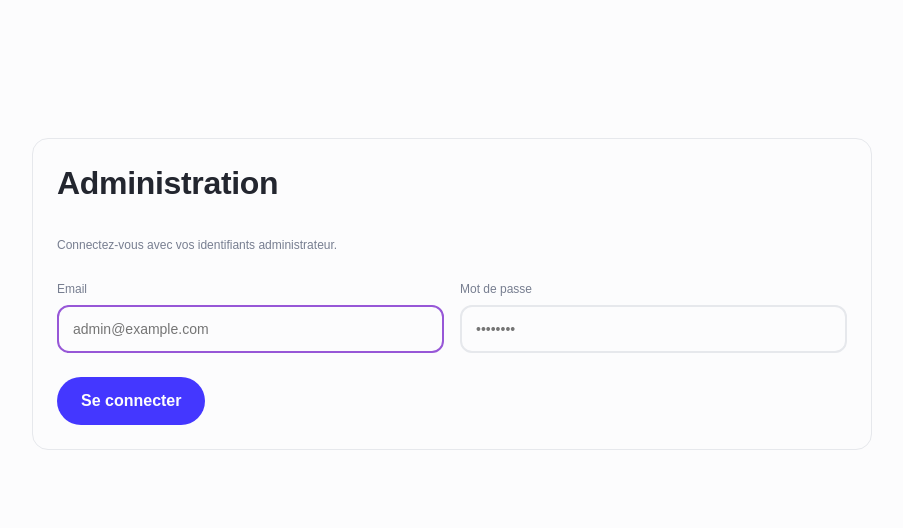
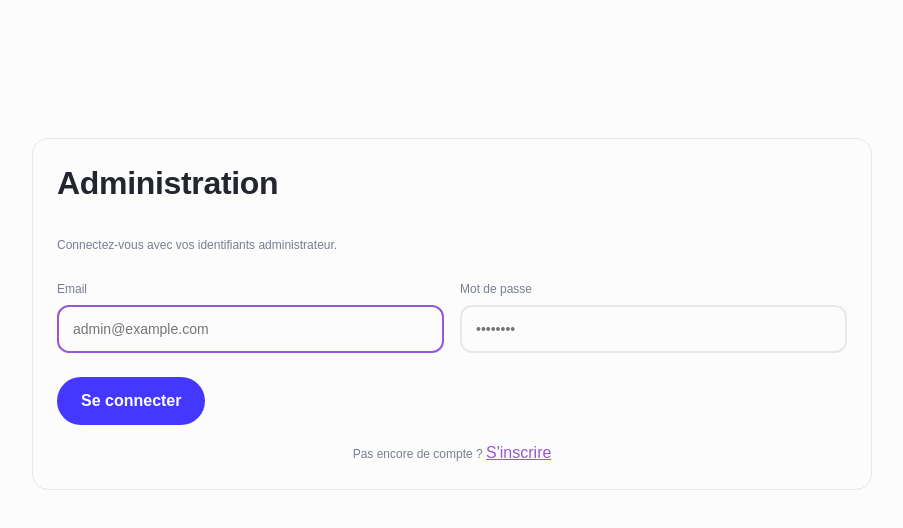
Before and after one commit to antoinebekono93-hue/scipts, a Next.js app: page /admin/login in a window 1280 px wide. Shown: the top 528 px of the page, without its empty margins (188-1091 px from the left). Built offline with nearby package versions, Linux system fonts and the light colour scheme; no server answers; what @nhost/nextjs would draw is missing.

Commit message:
feat: add register toggle to admin login page

```diff
--- a/src/pages/admin/login.js
+++ b/src/pages/admin/login.js
@@ -13,6 +13,7 @@ const AdminLogin = () => {
   const [password, setPassword] = useState('')
   const [error, setError] = useState('')
   const [loading, setLoading] = useState(false)
+  const [mode, setMode] = useState('login')
   const inputRef = useRef(null)
 
   useEffect(() => {
@@ -28,7 +29,21 @@ const AdminLogin = () => {
     }
     setLoading(true)
     try {
-      const res = await nhost.auth.signIn({ email, password })
+      let res
+      if (mode === 'register') {
+        res = await nhost.auth.signUp({ email, password })
+        if (res.error && res.error.message?.includes('already')) {
+          res = await nhost.auth.signIn({ email, password })
+        }
+        if (res.error) {
+          setError(res.error.message || "Inscription échouée")
+          setLoading(false)
+          return
+        }
+      } else {
+        res = await nhost.auth.signIn({ email, password })
+      }
+
       if (res.session?.user) {
         localStorage.setItem('adminAuth', JSON.stringify({
           userId: res.session.user.id,
@@ -53,7 +68,9 @@ const AdminLogin = () => {
           <div className={styles.form}>
             <h1 className={cn('h4', styles.title)}>Administration</h1>
             <p className={styles.hint} style={{ marginBottom: 24 }}>
-              Connectez-vous avec vos identifiants administrateur.
+              {mode === 'login'
+                ? 'Connectez-vous avec vos identifiants administrateur.'
+                : "Créez votre compte administrateur."}
             </p>
             {error && <p className={styles.hint} style={{ color: '#e74c3c', marginBottom: 16 }}>{error}</p>}
             <form onSubmit={handleSubmit}>
@@ -84,10 +101,27 @@ const AdminLogin = () => {
               </div>
               <div className={styles.btns} style={{ marginTop: 24 }}>
                 <button type="submit" className={cn('button', styles.btn)}>
-                  {loading ? <Loader /> : 'Se connecter'}
+                  {loading ? <Loader /> : mode === 'login' ? 'Se connecter' : "S'inscrire"}
                 </button>
               </div>
             </form>
+            <p className={styles.hint} style={{ marginTop: 16, textAlign: 'center' }}>
+              {mode === 'login' ? (
+                <span>
+                  Pas encore de compte ?{' '}
+                  <button type="button" onClick={() => { setMode('register'); setError('') }} className={styles.linkBtn}>
+                    S&apos;inscrire
+                  </button>
+                </span>
+              ) : (
+                <span>
+                  Déjà un compte ?{' '}
+                  <button type="button" onClick={() => { setMode('login'); setError('') }} className={styles.linkBtn}>
+                    Se connecter
+                  </button>
+                </span>
+              )}
+            </p>
           </div>
         </div>
       </div>
--- a/src/styles/pages/Admin.module.sass
+++ b/src/styles/pages/Admin.module.sass
@@ -265,3 +265,13 @@
     text-align: center
     padding: 32px
     color: $neutrals4
+
+.linkBtn
+    background: none
+    border: none
+    color: $purple
+    cursor: pointer
+    font-weight: 600
+    text-decoration: underline
+    padding: 0
+    +body-bold-2
```
